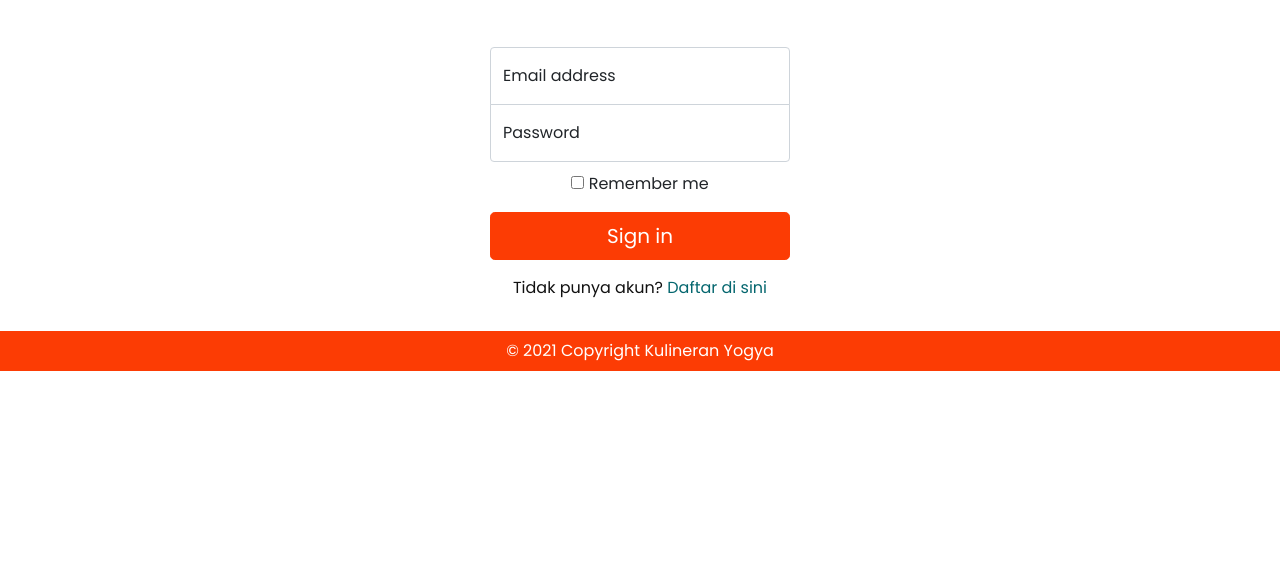
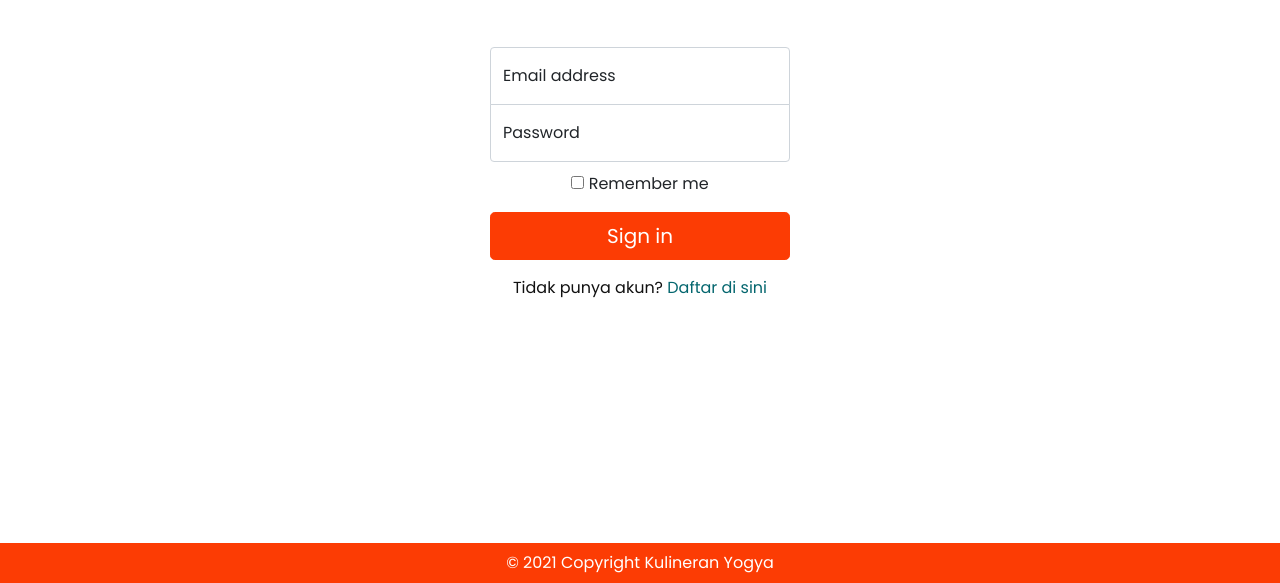
Before and after one commit to kulineranyogya/kulineranyogya.github.io, a plain HTML site: page login.html in a window 1280 px wide. Shown: the part 217-800 px from the top of the page. Drawn offline with nearby package versions, Linux system fonts and the light colour scheme.

Commit message:
benerin footer login dan register

```diff
--- a/login.html
+++ b/login.html
@@ -81,7 +81,7 @@
 
     <!-- Footer -->
     <footer>
-        <div class="text-center p-2 fs-6" style="background-color: #fc3c04; color: #fff;">
+        <div class="text-center fixed-bottom p-2 fs-6" style="background-color: #fc3c04; color: #fff;">
             © 2021 Copyright Kulineran Yogya
         </div>
     </footer>
```
Also changed, not shown: register.html (+1 -1 lines).
